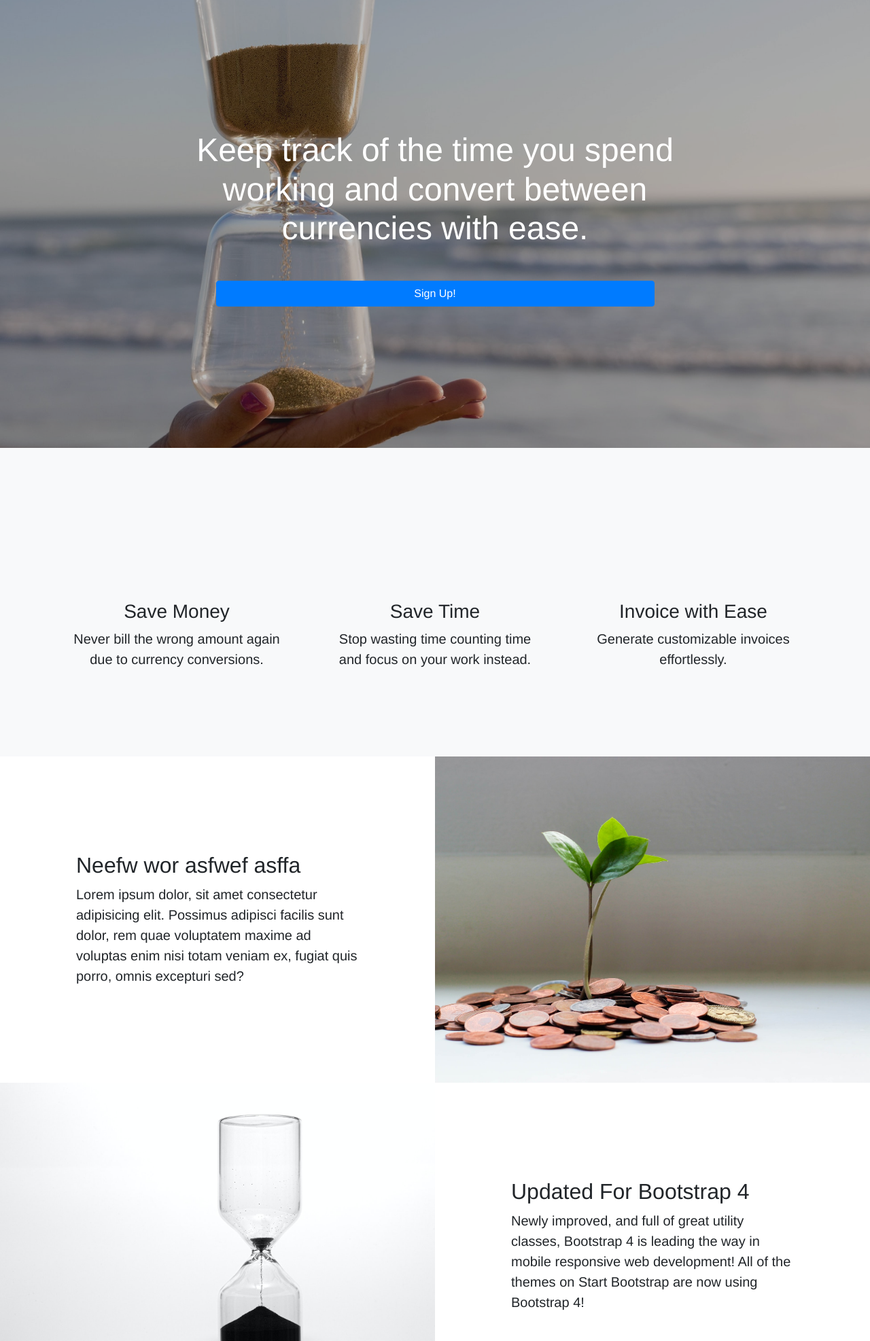
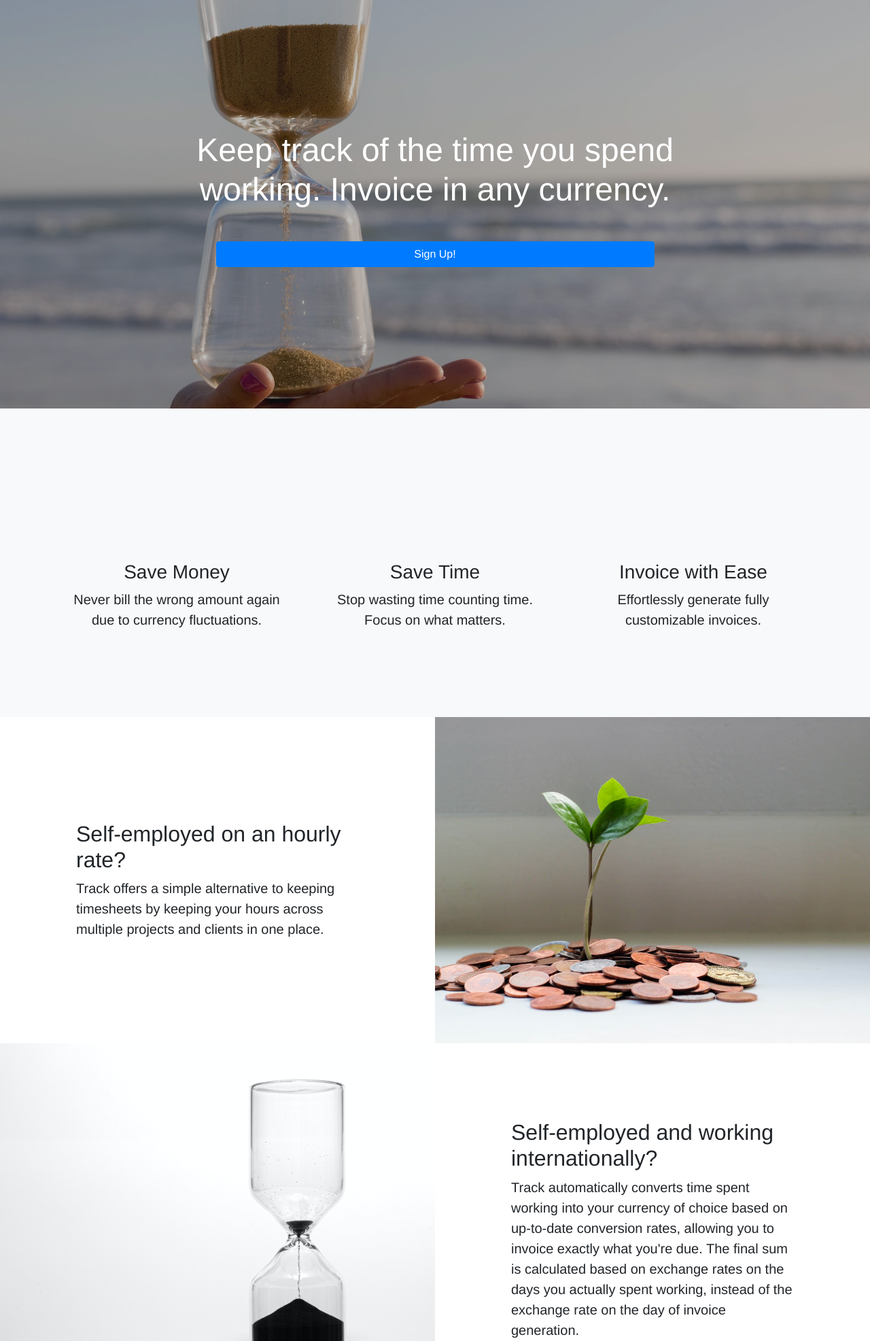
Before and after one commit to sanspanic/Track, a Flask app: page / in a window 1280 px wide. Shown: the part 65-2038 px from the top of the page at 68% size. Run offline with Flask 2, Linux system fonts and the light colour scheme; parts of the project's set-up code (start-up, migrations or seed data) failed here and were passed over; some libraries are stand-ins or nearby versions.

Commit message:
style landing page, singup and login

```diff
--- a/static/js/global_vars.js
+++ b/static/js/global_vars.js
@@ -1,2 +1,9 @@
 const BASE = "http://127.0.0.1:5000";
-const username = document.querySelector("#navbarDropdown").dataset.username
+let username;
+
+//prevents var from initialising on logged out pages
+if (document.querySelector("#navbarDropdown")) {
+    username = document.querySelector("#navbarDropdown").dataset.username
+} else {
+    username = null
+}
--- a/templates/home-anon.html
+++ b/templates/home-anon.html
@@ -11,12 +11,12 @@
     <div class="container">
       <div class="row">
         <div class="col-xl-9 mx-auto">
-          <h1 class="mb-5 text-white">Keep track of the time you spend working and convert between currencies with ease.</h1>
+          <h1 class="mb-5 text-white">Keep track of the time you spend working. Invoice in any currency.</h1>
         </div>
         <div class="col-md-10 col-lg-8 col-xl-7 mx-auto">
           <form>
             <div class="form-row">
-              <button class='btn btn-primary btn-block'>Sign Up!</button>
+              <a href='/signup' class='btn btn-primary btn-block'>Sign Up!</a>
             </div>
           </form>
         </div>
@@ -34,7 +34,7 @@
               <i class="ph-currency-dollar ph-5x m-auto text-primary"></i>
             </div>
             <h3>Save Money</h3>
-            <p class="lead mb-0">Never bill the wrong amount again due to currency conversions.</p>
+            <p class="lead mb-0">Never bill the wrong amount again due to currency fluctuations.</p>
           </div>
         </div>
         <div class="col-lg-4">
@@ -43,7 +43,7 @@
               <i class="ph-hourglass-medium ph-5x text-primary m-auto"></i>
             </div>
             <h3>Save Time</h3>
-            <p class="lead mb-0">Stop wasting time counting time and focus on your work instead.</p>
+            <p class="lead mb-0">Stop wasting time counting time. Focus on what matters.</p>
           </div>
         </div>
         <div class="col-lg-4">
@@ -52,7 +52,7 @@
               <i class="ph-file-text ph-5x text-primary m-auto"></i>
             </div>
             <h3>Invoice with Ease</h3>
-            <p class="lead mb-0">Generate customizable invoices effortlessly.</p>
+            <p class="lead mb-0">Effortlessly generate fully customizable invoices.</p>
           </div>
         </div>
       </div>
@@ -66,22 +66,22 @@
 
         <div class="col-lg-6 order-lg-2 text-white showcase-img" style="background-image: url('/static/css/imgs/LandingPage/bg-showcase-5.jpeg');"></div>
         <div class="col-lg-6 order-lg-1 my-auto showcase-text">
-          <h2>Neefw wor asfwef  asffa</h2>
-          <p class="lead mb-0">Lorem ipsum dolor, sit amet consectetur adipisicing elit. Possimus adipisci facilis sunt dolor, rem quae voluptatem maxime ad voluptas enim nisi totam veniam ex, fugiat quis porro, omnis excepturi sed?</p>
+          <h2>Self-employed on an hourly rate?</h2>
+          <p class="lead mb-0">Track offers a simple alternative to keeping timesheets by keeping your hours across multiple projects and clients in one place. </p>
         </div>
       </div>
       <div class="row no-gutters">
         <div class="col-lg-6 text-white showcase-img" style="background-image: url('/static/css/imgs/LandingPage/bg-showcase-8.jpeg');"></div>
         <div class="col-lg-6 my-auto showcase-text">
-          <h2>Updated For Bootstrap 4</h2>
-          <p class="lead mb-0">Newly improved, and full of great utility classes, Bootstrap 4 is leading the way in mobile responsive web development! All of the themes on Start Bootstrap are now using Bootstrap 4!</p>
+          <h2>Self-employed and working internationally?</h2>
+          <p class="lead mb-0">Track automatically converts time spent working into your currency of choice based on up-to-date conversion rates, allowing you to invoice exactly what you're due. The final sum is calculated based on exchange rates on the days you actually spent working, instead of the exchange rate on the day of invoice generation.</p>
         </div>
       </div>
       <div class="row no-gutters">
         <div class="col-lg-6 order-lg-2 text-white showcase-img" style="background-image: url('/static/css/imgs/LandingPage/bg-showcase-9.jpeg');"></div>
         <div class="col-lg-6 order-lg-1 my-auto showcase-text">
-          <h2>Easy to Use &amp; Customize</h2>
-          <p class="lead mb-0">Landing Page is just HTML and CSS with a splash of SCSS for users who demand some deeper customization options. Out of the box, just add your content and images, and your new landing page will be ready to go!</p>
+          <h2>Wasting time creating invoices?</h2>
+          <p class="lead mb-0">Track creates fully customizable invoices for you in a few clicks. In any currency. </p>
         </div>
       </div>
     </div>
@@ -94,23 +94,23 @@
       <div class="row">
         <div class="col-lg-4">
           <div class="testimonial-item mx-auto mb-5 mb-lg-0">
-            <img class="img-fluid rounded-circle mb-3" src="/static/css/imgs/LandingPage/testimonials-1.jpg" alt="">
-            <h5>Margaret E.</h5>
-            <p class="font-weight-light mb-0">"This is fantastic! Thanks so much guys!"</p>
+            <img class="img-fluid rounded-circle mb-3 bg-white" src="/static/css/imgs/TimeIsMoney/time-is-money-1.png" alt="">
+            <h5>Carole B.</h5>
+            <p class="font-weight-light mb-0">"5/10, would not use again. I was disappointed to not find there isn't a single photo of a tiger across the whole app."</p>
           </div>
         </div>
         <div class="col-lg-4">
           <div class="testimonial-item mx-auto mb-5 mb-lg-0">
-            <img class="img-fluid rounded-circle mb-3" src="/static/css/imgs/LandingPage/testimonials-2.jpg" alt="">
-            <h5>Fred S.</h5>
-            <p class="font-weight-light mb-0">"Bootstrap is amazing. I've been using it to create lots of super nice landing pages."</p>
+            <img class="img-fluid rounded-circle mb-3 bg-white" src="/static/css/imgs/GrowYourMoney/grow-your-money-4.png" alt="">
+            <h5>Mark Z.</h5>
+            <p class="font-weight-light mb-0">"Omg! A life-changing app. I've never wasted less time on admin. Having made an app myself in my youth, I must admit it pales in comparison to Track."</p>
           </div>
         </div>
         <div class="col-lg-4">
           <div class="testimonial-item mx-auto mb-5 mb-lg-0">
-            <img class="img-fluid rounded-circle mb-3" src="/static/css/imgs/LandingPage/testimonials-3.jpg" alt="">
-            <h5>Sarah W.</h5>
-            <p class="font-weight-light mb-0">"Thanks so much for making these free resources available to us!"</p>
+            <img class="img-fluid rounded-circle mb-3 bg-white" src="/static/css/imgs/TimeIsMoney/time is money 3.svg" alt="">
+            <h5>Fergus C.</h5>
+            <p class="font-weight-light mb-0">"Wow! I'm so proud of my girlfriend for making this app! She truly is the best."</p>
           </div>
         </div>
       </div>
```
Also changed, not shown: static/css/signup.css (added, +13 -0 lines), templates/user/login.html (+7 -3 lines), templates/user/signup.html (+8 -3 lines), static/css/imgs/LandingPage/black-concrete-wall_24972-1046.jpg (added), static/css/imgs/LandingPage/overlayed.png (added).
